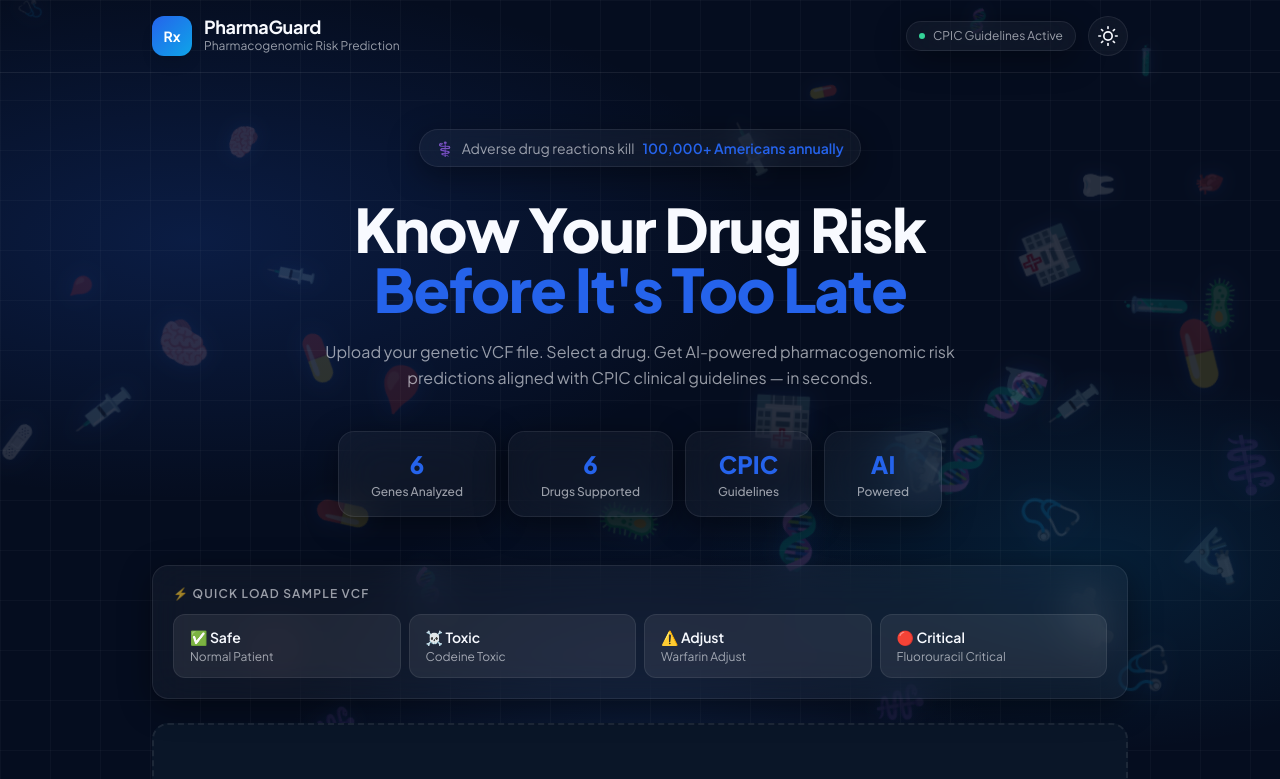
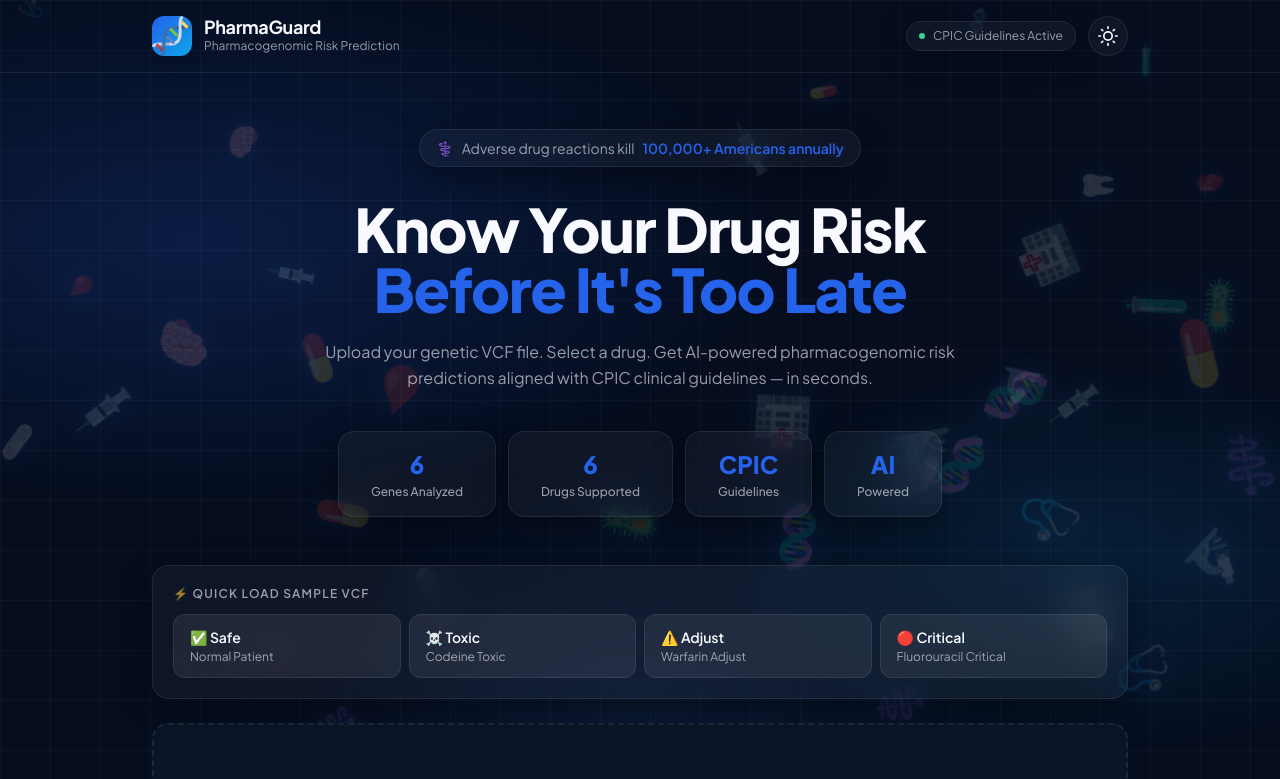
Before and after one commit to aarav12e/RIFT_Pw_Hackthon, a React (Vite) app in the folder frontend/: page / in a window 1280 px wide. Shown: the top 779 px of the page. Built offline with nearby package versions, Linux system fonts and the light colour scheme.

Commit message:
feat: introduce Header component featuring app branding, CPIC status, and a theme toggle.

```diff
--- a/frontend/src/components/Header.jsx
+++ b/frontend/src/components/Header.jsx
@@ -5,9 +5,9 @@ export default function Header({ theme, toggleTheme }) {
     <header className="relative z-50 border-b border-[var(--border-color)]">
       <div className="max-w-5xl mx-auto px-6 py-4 flex items-center justify-between">
         <div className="flex items-center gap-3">
-          <div className="w-10 h-10 rounded-xl flex items-center justify-center font-bold text-sm text-white shadow-lg"
+          <div className="w-10 h-10 rounded-xl flex items-center justify-center font-bold text-sm text-white shadow-lg overflow-hidden"
             style={{ background: 'linear-gradient(135deg, var(--accent-primary), var(--accent-secondary))' }}>
-            Rx
+            <img src="/icon.png" alt="Logo" className="w-full h-full object-cover" />
           </div>
           <div>
             <h1 className="font-bold text-lg leading-none" style={{ fontFamily: 'Plus Jakarta Sans, sans-serif', color: 'var(--text-primary)' }}>
```
